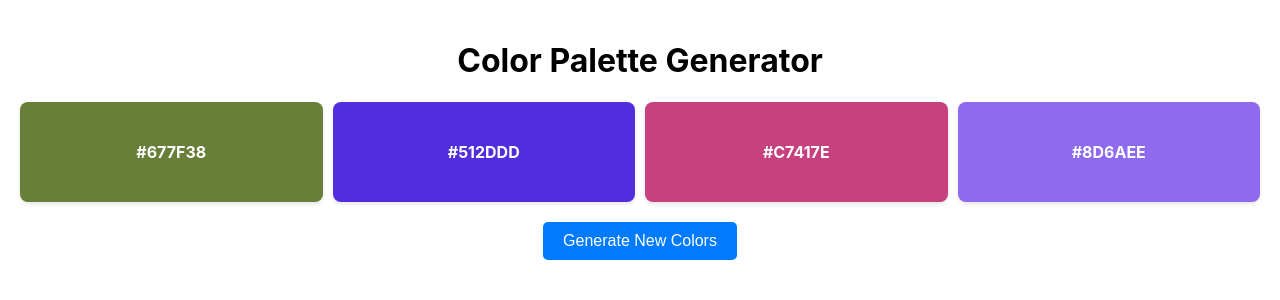
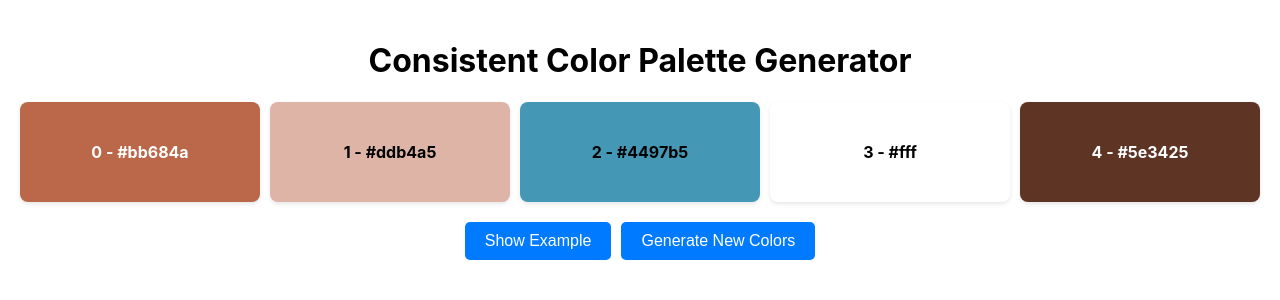
Before and after one commit to 1031minjung/react-color-palette, a React (Create React App) app: page / in a window 1280 px wide. Shown: the top 300 px of the page. Built offline with nearby package versions, Linux system fonts and the light colour scheme.

Commit message:
updated functionalities

```diff
--- a/src/App.css
+++ b/src/App.css
@@ -1,6 +1,12 @@
 .App {
   text-align: center;
   padding: 20px;
+  /* display: flex;
+  flex-direction: column; */
+  align-items: center;
+  position: relative;
+  /* Make App a positioning context */
+  /* min-height: calc(100vh - 40px); Example: Viewport height minus App padding */
 }
 
 .palette {
@@ -15,10 +21,10 @@
   display: flex;
   justify-content: center;
   align-items: center;
-  color: white; /* Adjust text color for better visibility */
   font-weight: bold;
-  border-radius: 8px; /* Add rounded corners */
-  box-shadow: 0 2px 4px rgba(0, 0, 0, 0.1); /* Add a subtle shadow */
+  border-radius: 8px;
+  box-shadow: 0 2px 4px rgba(0, 0, 0, 0.1);
+  cursor: pointer;
 }
 
 button {
@@ -32,6 +38,103 @@ button {
   transition: background-color 0.3s ease; /* Smooth transition */
 }
 
+.example-button {
+  margin-right: 5px;
+}
+.generate-new-color-button {
+  margin-left: 5px;
+}
+
 button:hover {
   background-color: #0056b3; /* Darker blue on hover */
 }
+
+a {
+  text-decoration: none;
+}
+
+.example {
+  position: absolute;
+  bottom: 40px;
+  left: 50%;
+  transform: translateX(-50%);
+  border: 1px solid black;
+
+  nav>ul {
+    list-style: none;
+    padding: 0;
+    margin: 0;
+    display: flex;
+    gap: 20px;
+
+    li>a {
+      text-decoration: none;
+    }
+  }
+
+  header {
+    padding: 15px 20px;
+    display: flex;
+    align-items: center;
+    justify-content: space-between;
+
+    .header {
+      display: flex;
+      align-items: center;
+
+      .logo {
+        font-size: 1.8em;
+        font-weight: bold;
+        margin-right: 20px;
+
+      }
+    }
+  }
+  section {
+    h2 {
+      font-size: 2.5em;
+      margin-bottom: 10px;
+    }
+    p {
+      font-size: 1.2em;
+      margin-bottom: 20px;
+    }
+  }
+}
+
+@media only screen and (max-width: 1110px) {
+  nav {
+    display: none;
+  }
+}
+
+@media only screen and (min-width: 1000px) {
+  .example {
+    max-width: 70vw;
+  }
+}
+
+@media only screen and (max-width: 999px) {
+  .example {
+    max-width: 80vw;
+    section {
+      h2 {
+        font-size: 2.0em;
+        margin-bottom: 7px;
+      }
+    }
+  }
+}
+
+@media only screen and (max-width: 800px) {
+  .example {
+    max-width: 90vw;
+    bottom: 0;
+    section {
+      h2 {
+        font-size: 1.5em;
+        margin-bottom: 4px;
+      }
+    }
+  }
+}
--- a/src/App.js
+++ b/src/App.js
@@ -1,55 +1,168 @@
 import React, { useState } from 'react';
-import './App.css'; // You can keep or modify this
+import './App.css';
 
-function getRandomColor() {
-  const letters = '0123456789ABCDEF';
-  let color = '#';
-  for (let i = 0; i < 6; i++) {
-    color += letters[Math.floor(Math.random() * 16)];
-  }
-  return color;
-}
+
 
 function copyToClipboard(colorCode) {
   navigator.clipboard.writeText(colorCode)
     .then(() => {
-    alert(`Copied into your clipboard:  ${colorCode}`)
+      alert(`Copied into your clipboard:  ${colorCode}`);
     })
     .catch(error => {
-    console.error('Filted to copy text: ', error)
-    alert('failed to copy the color code.')
-  })
+      console.error('Failed to copy text: ', error);
+      alert('Failed to copy the color code.');
+    });
 }
 
-function App() {
-  const [colors, setColors] = useState([
-    getRandomColor(),
-    getRandomColor(),
-    getRandomColor(),
-    getRandomColor(),
-  ]);
-
-  const generateNewColors = () => {
-    const newColors = Array.from({ length: colors.length }, () => getRandomColor());
-    setColors(newColors);
+// Helper function to generate a random hex color
+const getRandomHex = () => {
+  return '#' + Math.floor(Math.random() * 16777215).toString(16).padStart(6, '0');
 };
 
+// Helper function to lighten a hex color (basic implementation)
+const lightenColor = (hex, percent) => {
+  const f = parseInt(hex.slice(1), 16);
+  const t = percent < 0 ? 0 : 255;
+  const p = percent < 0 ? percent * -1 : percent;
+  const R = f >> 16;
+  const G = (f >> 8) & 0x00FF;
+  const B = f & 0x0000FF;
+  return '#' + (0x1000000 + (Math.round((t - R) * p) + R) * 0x10000 + (Math.round((t - G) * p) + G) * 0x100 + (Math.round((t - B) * p) + B)).toString(16).slice(1);
+};
+
+// Helper function to darken a hex color (basic implementation)
+const darkenColor = (hex, percent) => lightenColor(hex, -percent);
+
+// Helper function to get the complementary color (very basic)
+const complementColor = (hex) => {
+  const f = parseInt(hex.slice(1), 16);
+  const R = 255 - (f >> 16);
+  const G = 255 - ((f >> 8) & 0x00FF);
+  const B = 255 - (f & 0x0000FF);
+  return '#' + ((B | (G << 8) | (R << 16)) + 0x1000000).toString(16).slice(1);
+};
+
+// Helper function to determine readable text color (simplified)
+const getReadableTextColor = (hex) => {
+  let rHex = '';
+  let gHex = '';
+  let bHex = '';
+
+  // Handle both 3-character and 6-character hex codes
+  if (hex.length === 4) { // e.g., #fff
+    rHex = hex[1] + hex[1];
+    gHex = hex[2] + hex[2];
+    bHex = hex[3] + hex[3];
+  } else if (hex.length === 7) { // e.g., #ffffff
+    rHex = hex.slice(1, 3);
+    gHex = hex.slice(3, 5);
+    bHex = hex.slice(5, 7);
+  }
+
+  const r = parseInt(rHex, 16) / 255;
+  const g = parseInt(gHex, 16) / 255;
+  const b = parseInt(bHex, 16) / 255;
+  const luminance = 0.2126 * r + 0.7152 * g + 0.0722 * b;
+  const textColor = luminance > 0.5 ? '#000' : '#fff';
+  return textColor;
+};
+
+const navigatioins = ['Home', 'About', 'Services', 'Contact'];
+
+function App() {
+
+  const [displayExample, setDisplayExample] = useState(false);
+
+  const [palette, setPalette] = useState({
+    mainColor: '#bb684a',
+    subMainColor: '#ddb4a5',
+    accentColor: '#4497b5',
+    textColor: '#fff',
+    linkColor: '#5e3425',
+  });
+
+  const toggleExample = () => {
+    setDisplayExample(!displayExample);
+  };
+
+  const generateConsistentPalette = () => {
+    let baseColor = getRandomHex();
+    let accentColor = complementColor(baseColor);
+    let textColor = getReadableTextColor(baseColor);
+    let linkColor = darkenColor(baseColor, 0.5);
+
+    // Ensure accentColor and textColor are not the same
+    while (accentColor === textColor) {
+      baseColor = getRandomHex();
+      accentColor = complementColor(baseColor);
+      textColor = getReadableTextColor(baseColor);
+    }
+
+    setPalette({
+      mainColor: baseColor,
+      subMainColor: lightenColor(baseColor, 0.5),
+      accentColor: accentColor,
+      textColor: textColor,
+      linkColor: linkColor,
+    });
+
+  };
+
+  const paletteArray = Object.values(palette).filter(value => typeof value === 'string' && value.startsWith('#'));
+
   return (
+    <div className="body">
       <div className="App">
-      <h1>Color Palette Generator</h1>
+        <h1>Consistent Color Palette Generator</h1>
         <div className="palette">
-        {colors.map((color, index) => (
+          {paletteArray.map((color, index) => (
             <div
               key={index}
               className="color-box"
-            style={{ backgroundColor: color }}
+              style={{ backgroundColor: color, color: getReadableTextColor(color) }}
               onClick={() => copyToClipboard(color)}
             >
-            {color}
+              {index} - {color}
             </div>
           ))}
         </div>
-      <button onClick={generateNewColors}>Generate New Colors</button>
+
+        <button className='example-button' onClick={toggleExample}>
+          {displayExample ? 'Hide Example' : 'Show Example'}
+        </button>
+        <button className='generate-new-color-button' onClick={generateConsistentPalette}>Generate New Colors</button>
+      </div>
+      {displayExample &&
+        <div className='example'>
+          <header style={{ backgroundColor: palette.mainColor, color: palette.textColor }}>
+            <div className='header'>
+              <span style={{ color: palette.accentColor }} className='logo'>MyBrand</span>
+              <nav>
+                <ul>
+                  {navigatioins.map((navigation) => (
+                    <li key={navigation}>
+                      <a href="#" style={{ color: palette.textColor }}>{navigation}</a>
+                    </li>
+                  ))}
+                </ul>
+              </nav>
+            </div>
+            <div>
+              <button style={{ backgroundColor: palette.accentColor, color: palette.textColor, padding: '10px 15px', border: 'none', borderRadius: '5px', cursor: 'pointer' }}>Sign Up</button>
+            </div>
+          </header>
+
+          <section style={{ backgroundColor: palette.subMainColor, color: palette.textColor, padding: '40px 20px', textAlign: 'center' }}>
+            <h2>Welcome to Our Amazing Website!</h2>
+            <p>
+            <a href="#" style={{ cursor: 'pointer', color: palette.linkColor }}>Click here</a> and Discover incredible things and join our community.
+            </p>
+            <button style={{ backgroundColor: palette.accentColor, color: palette.textColor}}>
+              Explore Now
+            </button>
+          </section>
+        </div>
+      }
     </div>
   );
 }
```
Lines whose indentation alone changed are shown as unchanged.
